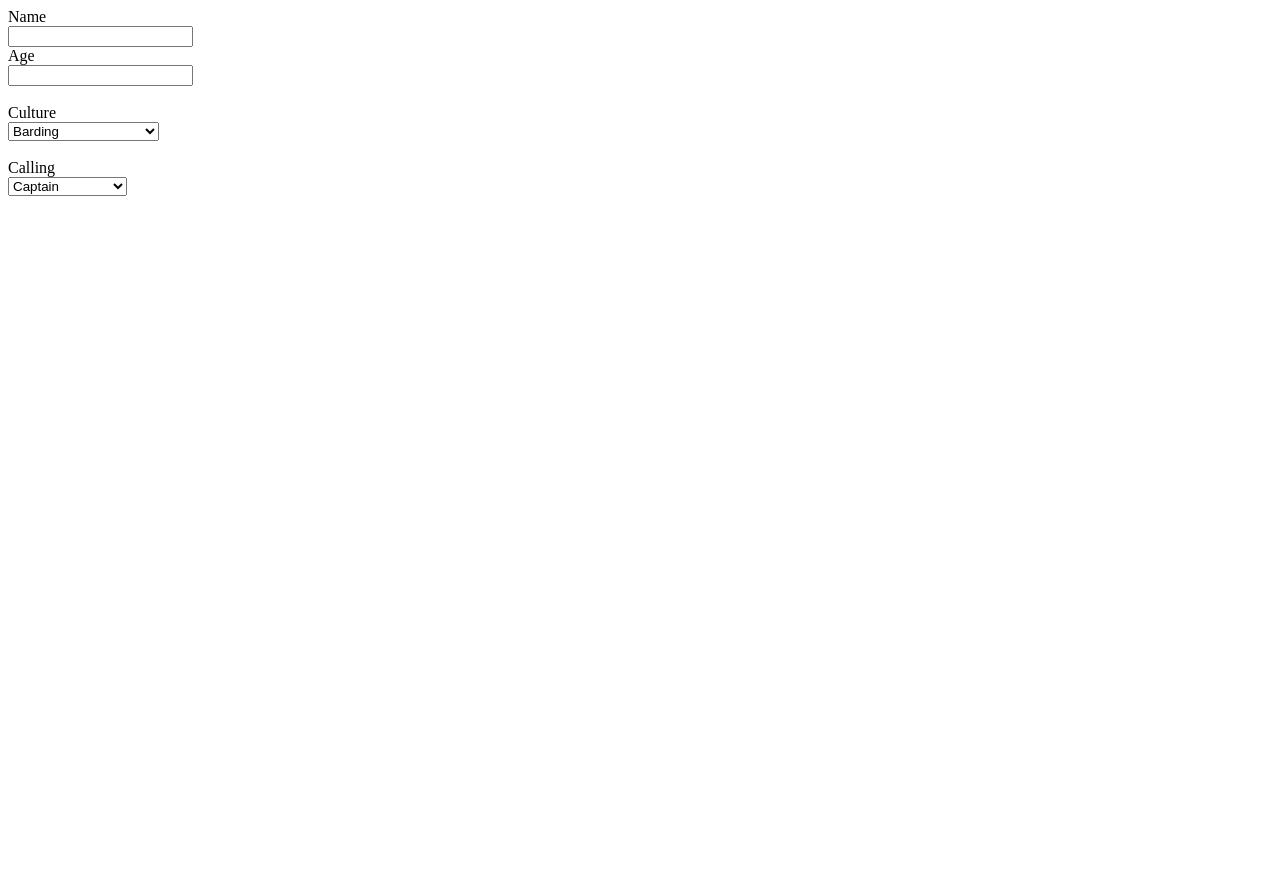
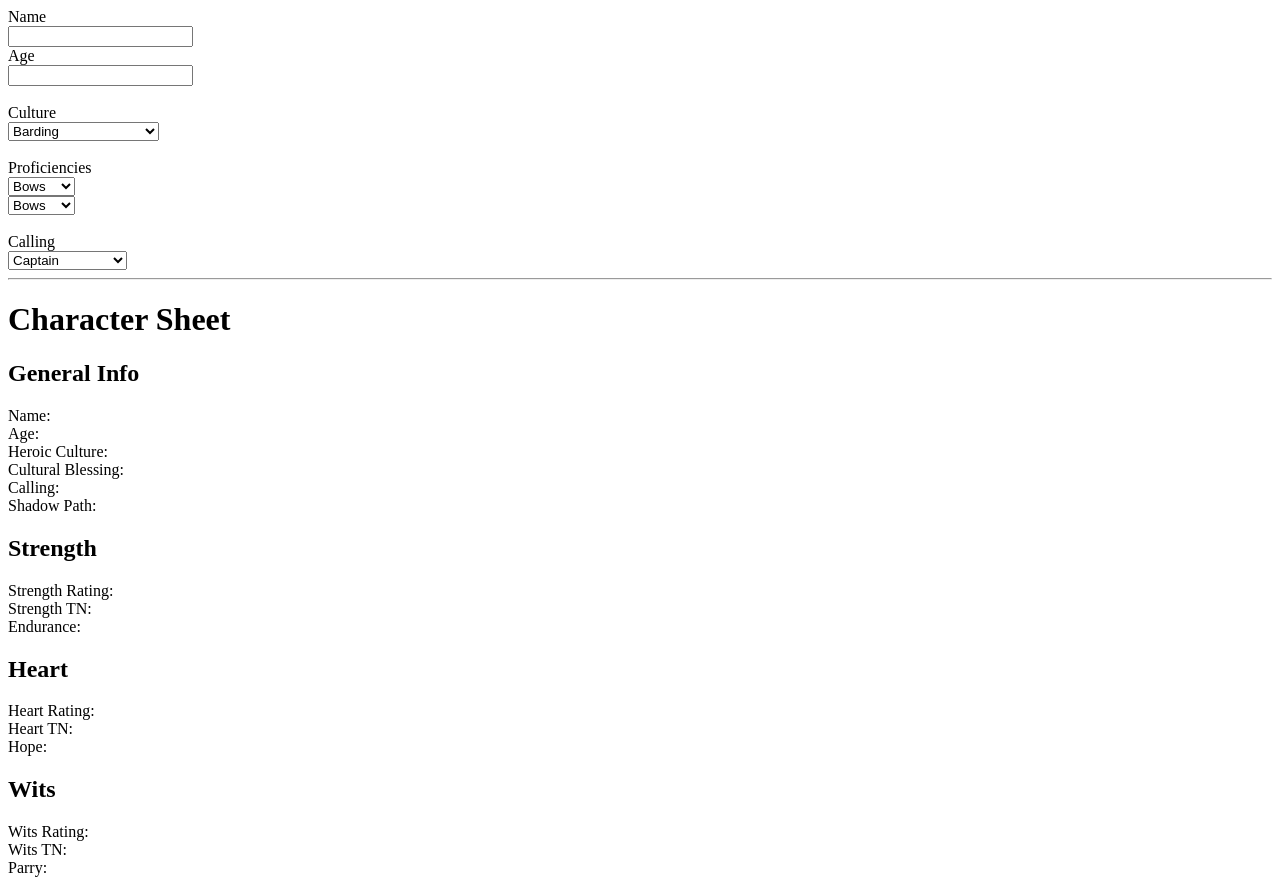
Before and after one commit to RavioliPopcorn/the-one-ring-character-creator, a website: page index.html in a window 1280 px wide. Before the commit the page ends 800 px from the top, so only its background shows below. Drawn offline with nearby package versions, Linux system fonts and the light colour scheme.

Commit message:
add styles.css and basic character sheet

```diff
--- a/index.html
+++ b/index.html
@@ -4,6 +4,8 @@
     <meta charset="UTF-8">
     <meta name="viewport" content="width=device-width, initial-scale=1.0">
     <title>The One Ring Character Creator</title>
+
+    <link rel="stylesheet" href="styles/style.css">
 </head>
 <body>
 
@@ -30,6 +32,22 @@
         </select>
     </div>
 
+    <div id="culturebox">
+        <br>
+        <label for="proficiencies">Proficiencies</label> <br>
+        <select id="proficiencySelection1">
+            <option value="bows">Bows</option>
+            <option value="swords">Swords</option>
+        </select>
+        <br>
+        <select id="proficiencySelection1">
+            <option value="bows">Bows</option>
+            <option value="swords">Swords</option>
+            <option value="axes">Axes</option>
+            <option value="spears">Spears</option>
+        </select>
+    </div>
+
     <br>
 
     <div>
@@ -44,7 +62,31 @@
         </select>
     </div>
 
+    <hr>
+    <h1>Character Sheet</h1>
 
+    <h2>General Info</h2>
+    <p>Name: </p>
+    <p>Age: </p>
+    <p>Heroic Culture: </p>
+    <p>Cultural Blessing: </p>
+    <p>Calling: </p>
+    <p>Shadow Path: </p>
+
+    <h2>Strength</h2>
+    <p>Strength Rating: </p>
+    <p>Strength TN: </p>
+    <p>Endurance: </p>
+
+    <h2>Heart</h2>
+    <p>Heart Rating: </p>
+    <p>Heart TN: </p>
+    <p>Hope: </p>
+
+    <h2>Wits</h2>
+    <p>Wits Rating: </p>
+    <p>Wits TN: </p>
+    <p>Parry: </p>
 
     <script src="https://ajax.googleapis.com/ajax/libs/jquery/3.7.1/jquery.min.js"></script>
     <script src="js/index.js"></script>
--- /dev/null
+++ b/styles/style.css
@@ -0,0 +1,3 @@
+p {
+    margin: 0px;
+}
```
